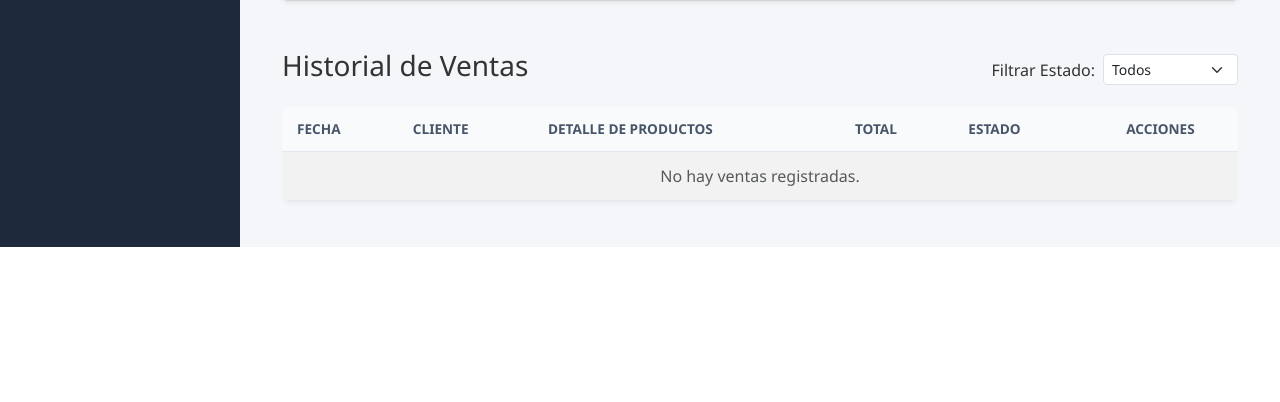
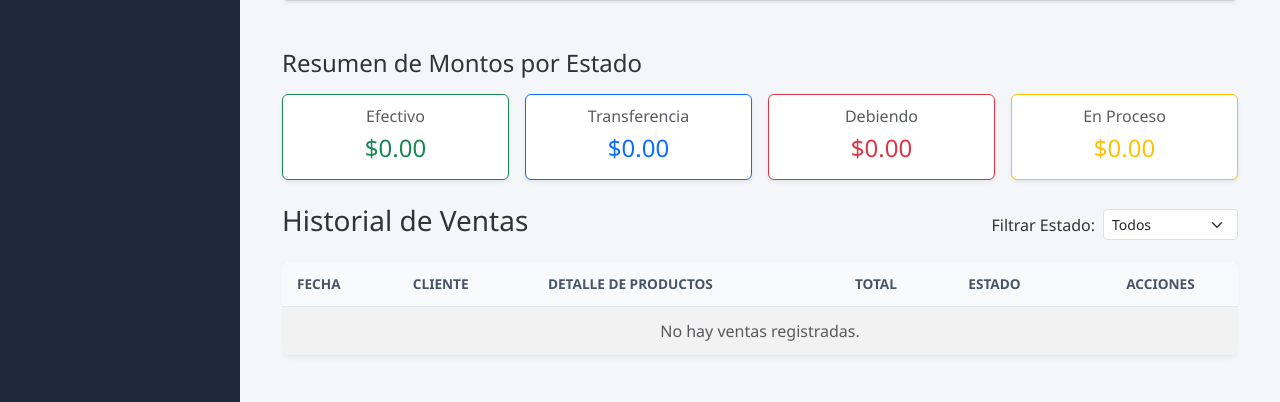
Before and after one commit to FrancoLince/barritas-stock, a Flask app: page /ventas in a window 1280 px wide. Shown: the part 560-962 px from the top of the page. Before the commit the page ends 807 px from the top, so only its background shows below. Run offline with Flask 3, Linux system fonts and the light colour scheme; a user stored in the database is signed in; data that the repository does not hold is empty.

Commit message:
Update ventas.html

```diff
--- a/templates/ventas.html
+++ b/templates/ventas.html
@@ -91,8 +91,45 @@
         </div>
     </div>
 
+    <!-- TARJETAS DE RESUMEN POR ESTADO / MÉTODO DE PAGO -->
+    <h4 class="mt-5 mb-3">Resumen de Montos por Estado</h4>
+    <div class="row g-3 mb-4">
+        <div class="col-md-3">
+            <div class="card border-success text-center shadow-sm">
+                <div class="card-body">
+                    <h6 class="card-subtitle mb-2 text-muted">Efectivo</h6>
+                    <h4 class="card-title text-success mb-0" id="montoEfectivo">$0.00</h4>
+                </div>
+            </div>
+        </div>
+        <div class="col-md-3">
+            <div class="card border-primary text-center shadow-sm">
+                <div class="card-body">
+                    <h6 class="card-subtitle mb-2 text-muted">Transferencia</h6>
+                    <h4 class="card-title text-primary mb-0" id="montoTransferencia">$0.00</h4>
+                </div>
+            </div>
+        </div>
+        <div class="col-md-3">
+            <div class="card border-danger text-center shadow-sm">
+                <div class="card-body">
+                    <h6 class="card-subtitle mb-2 text-muted">Debiendo</h6>
+                    <h4 class="card-title text-danger mb-0" id="montoDebiendo">$0.00</h4>
+                </div>
+            </div>
+        </div>
+        <div class="col-md-3">
+            <div class="card border-warning text-center shadow-sm">
+                <div class="card-body">
+                    <h6 class="card-subtitle mb-2 text-muted">En Proceso</h6>
+                    <h4 class="card-title text-warning mb-0" id="montoEnProceso">$0.00</h4>
+                </div>
+            </div>
+        </div>
+    </div>
+
     <!-- LISTADO DE VENTAS REGISTRADAS -->
-    <div class="d-flex justify-content-between align-items-center mt-5 mb-3">
+    <div class="d-flex justify-content-between align-items-center mb-3">
         <h3>Historial de Ventas</h3>
 
         <!-- FILTRO POR ESTADO / MÉTODO DE PAGO -->
@@ -122,7 +159,7 @@
             </thead>
             <tbody>
                 {% for v in ventas %}
-                <tr data-estado="{{ v.observaciones or '-' }}">
+                <tr data-estado="{{ v.observaciones or '-' }}" data-total="{{ v.total }}">
                     <td>{{ v.fecha.strftime('%d/%m/%Y %H:%M') }}</td>
                     <td>{{ v.cliente.nombre }}</td>
                     <td>
@@ -272,21 +309,50 @@ document.getElementById('formVenta').addEventListener('submit', (e) => {
     }
 });
 
-// 6. FILTRO RÁPIDO EN TIEMPO REAL PARA EL HISTORIAL DE VENTAS
-function filtrarTablaVentas() {
+// 6. CALCULAR RESUMEN DE MONTOS Y FILTRAR TABLA
+function calcularTotalesYFiltrar() {
     const estadoSeleccionado = document.getElementById('filtroEstadoTabla').value;
     const filas = document.querySelectorAll('#tablaHistorialVentas tbody tr');
 
+    let totalEfectivo = 0;
+    let totalTransferencia = 0;
+    let totalDebiendo = 0;
+    let totalEnProceso = 0;
+
     filas.forEach(fila => {
         const estadoFila = fila.getAttribute('data-estado');
+        const totalFila = parseFloat(fila.getAttribute('data-total')) || 0;
+
         if (!estadoFila) return;
 
+        // Sumar montos globales
+        if (estadoFila === 'Efectivo') totalEfectivo += totalFila;
+        if (estadoFila === 'Transferencia') totalTransferencia += totalFila;
+        if (estadoFila === 'Debiendo') totalDebiendo += totalFila;
+        if (estadoFila === 'En Proceso') totalEnProceso += totalFila;
+
+        // Filtrar filas de la tabla
         if (estadoSeleccionado === 'todos' || estadoFila === estadoSeleccionado) {
             fila.style.display = '';
         } else {
             fila.style.display = 'none';
         }
     });
+
+    // Actualizar cuadros de montos
+    document.getElementById('montoEfectivo').textContent = `$${totalEfectivo.toLocaleString('en-US', {minimumFractionDigits: 2, maximumFractionDigits: 2})}`;
+    document.getElementById('montoTransferencia').textContent = `$${totalTransferencia.toLocaleString('en-US', {minimumFractionDigits: 2, maximumFractionDigits: 2})}`;
+    document.getElementById('montoDebiendo').textContent = `$${totalDebiendo.toLocaleString('en-US', {minimumFractionDigits: 2, maximumFractionDigits: 2})}`;
+    document.getElementById('montoEnProceso').textContent = `$${totalEnProceso.toLocaleString('en-US', {minimumFractionDigits: 2, maximumFractionDigits: 2})}`;
 }
+
+function filtrarTablaVentas() {
+    calcularTotalesYFiltrar();
+}
+
+// Ejecutar calculo de totales al cargar la página
+document.addEventListener('DOMContentLoaded', () => {
+    calcularTotalesYFiltrar();
+});
 </script>
 {% endblock %}
```
